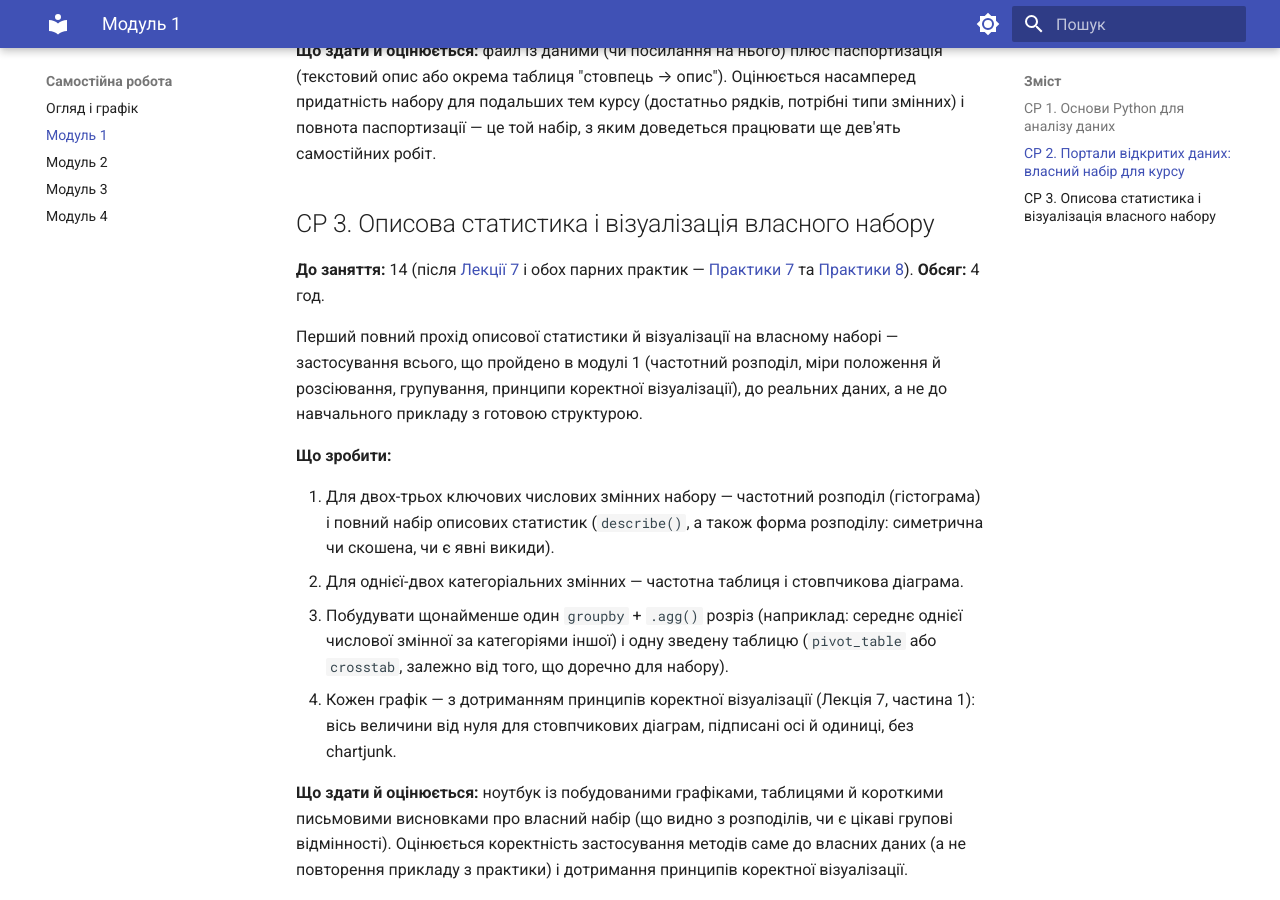
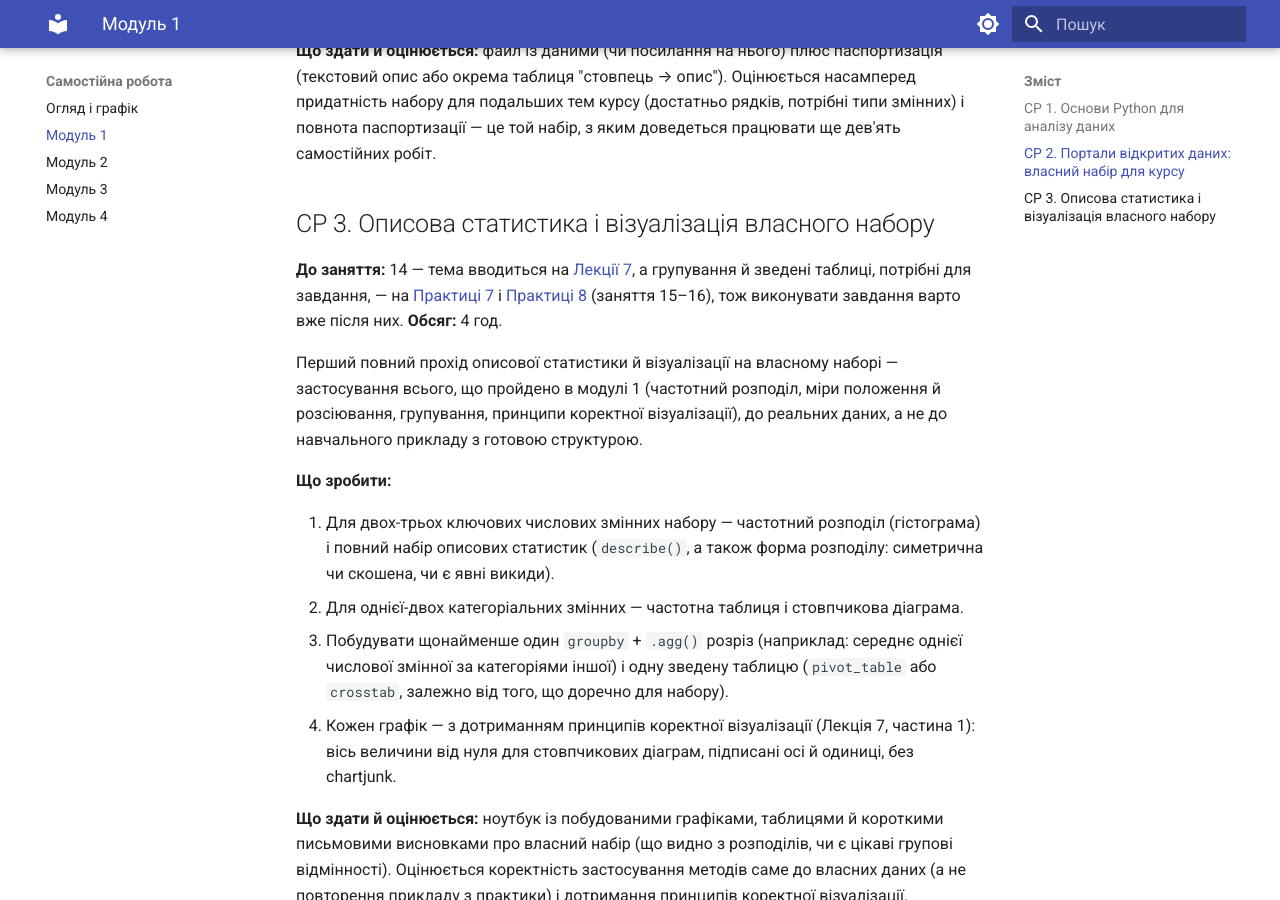
Before and after one commit to My-CD-ROM/data-analysis-course, an MkDocs documentation site: the page built from docs/independent-study/module1.md, in a window 1280 px wide and 900 px high, scrolled down 1504 px. Built offline with MkDocs 1.6.1 and Material for MkDocs 9.7.7, drawn with Linux system fonts in a browser that asks for light colours.

Commit message:
docs: clarify when to start SR 3
Spell out that Lecture 7 introduces the topic but the grouping and
pivot tables the task needs come in Practices 7 and 8 (lessons 15-16),
so the work is best done after those rather than at lesson 14.

```diff
--- a/docs/independent-study/module1.md
+++ b/docs/independent-study/module1.md
@@ -69,9 +69,11 @@ comprehension) не викликає труднощів, подальші лек
 
 ## СР 3. Описова статистика і візуалізація власного набору
 
-**До заняття:** 14 (після [Лекції 7](../lectures/07-visualization-grouping.md)
-і обох парних практик — [Практики 7](../practice/07-visualization.md) та
-[Практики 8](../practice/08-groupby-pivot.md)). **Обсяг:** 4 год.
+**До заняття:** 14 — тема вводиться на
+[Лекції 7](../lectures/07-visualization-grouping.md), а групування й зведені
+таблиці, потрібні для завдання, — на [Практиці 7](../practice/07-visualization.md)
+і [Практиці 8](../practice/08-groupby-pivot.md) (заняття 15–16), тож
+виконувати завдання варто вже після них. **Обсяг:** 4 год.
 
 Перший повний прохід описової статистики й візуалізації на власному
 наборі — застосування всього, що пройдено в модулі 1 (частотний розподіл,
```
